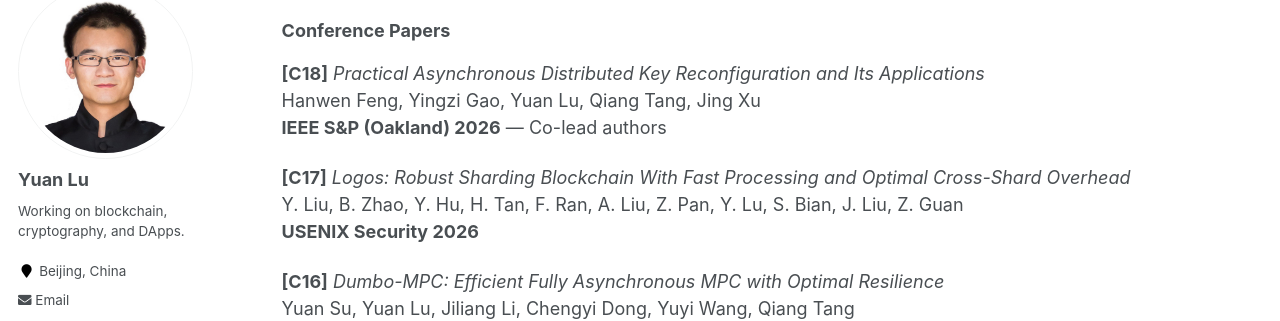
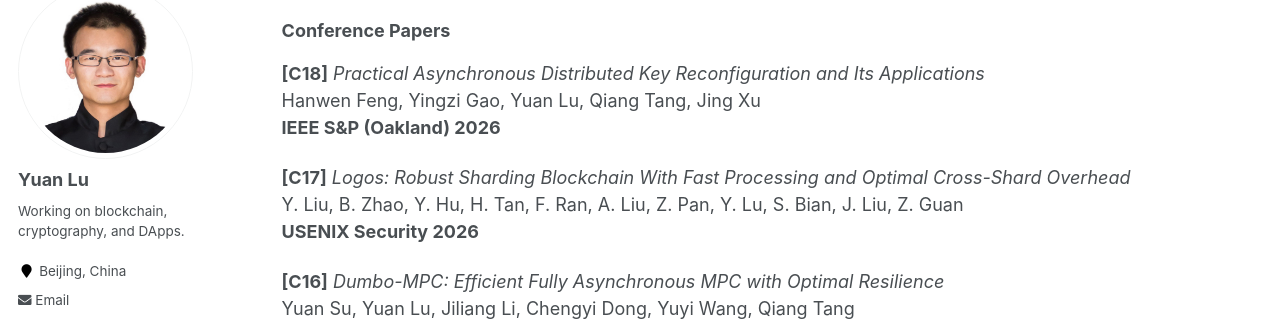
Before and after one commit to yylluu/yylluu.github.io, a Jekyll site: the page built from _pages/publications.md, in a window 1280 px wide and 900 px high. Shown: the part 134-455 px from the top of the window. Built offline with Jekyll 4.4.1, drawn with Linux system fonts in a browser that asks for light colours.

Commit message:
Update publications.md

```diff
--- a/_pages/publications.md
+++ b/_pages/publications.md
@@ -13,7 +13,7 @@ author_profile: true
 
 **[C18]** *Practical Asynchronous Distributed Key Reconfiguration and Its Applications*
 Hanwen Feng, Yingzi Gao, Yuan Lu, Qiang Tang, Jing Xu
-**IEEE S&P (Oakland) 2026** — Co-lead authors
+**IEEE S&P (Oakland) 2026**
 
 
 
```
